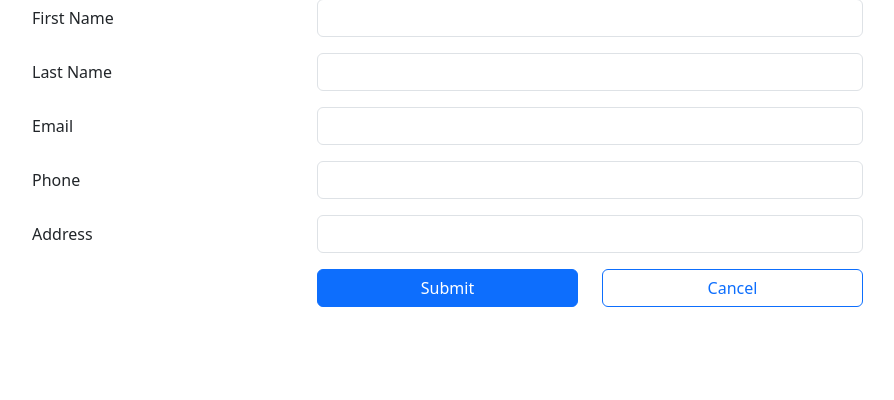
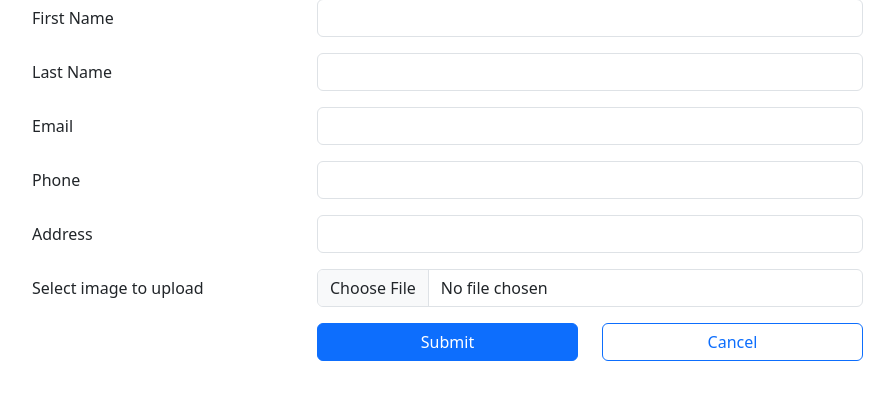
Before and after one commit to AndresElacion/php-crud, a PHP site: page /create.php in a window 1280 px wide. Shown: the part 95-495 px from the top of the page, without its empty margins (50-944 px from the left). Run offline with PHP 8.4, Linux system fonts and the light colour scheme.

Commit message:
added image upload

```diff
--- a/create.php
+++ b/create.php
@@ -14,6 +14,7 @@
     $email = "";
     $phone = "";
     $address = "";
+    $profile_image = "";
 
     $errorMessage = "";
     $successMessage = "";
@@ -25,8 +26,37 @@
         $phone = htmlspecialchars(trim($_POST["phone"]));
         $address = htmlspecialchars(trim($_POST["address"]));
 
+        // Debugging: Check if profile_image is set in $_FILES
+        if (isset($_FILES['profile_image']) && $_FILES['profile_image']['error'] === UPLOAD_ERR_OK) {
+            // Directory where the uploaded image will be saved
+            $target_dir = "uploads/";
+            $target_file = $target_dir . basename($_FILES['profile_image']['name']);
+            $imageFileType = strtolower(pathinfo($target_file, PATHINFO_EXTENSION));
 
-            if (empty($first_name) || empty($last_name) || empty($email) || empty($phone) || empty($address)) {
+            // Check if the image is a valid type
+            $check = getimagesize($_FILES['profile_image']['tmp_name']);
+            if ($check === false) {
+                $errorMessage = "File is not an image.";
+            } elseif ($_FILES['profile_image']['size'] > 2000000) { // Check file size (2MB limit)
+                $errorMessage = "Sorry, your file is too large.";
+            } elseif (!in_array($imageFileType, ['jpg', 'jpeg', 'png'])) { // Allow only certain formats
+                $errorMessage = "Sorry, only JPG, JPEG, and PNG files are allowed.";
+            } elseif (file_exists($target_file)) { // Check if file already exists
+                $errorMessage = "Sorry, file already exists.";
+            } else {
+                // Move the uploaded file to the target directory
+                if (move_uploaded_file($_FILES['profile_image']['tmp_name'], $target_file)) {
+                    $profile_image = $target_file; // Set the path to the profile_image variable
+                } else {
+                    $errorMessage = "Sorry, there was an error uploading your file.";
+                }
+            }
+        } else {
+            $errorMessage = "Image upload failed. Please select a valid image file.";
+        }
+
+        // Check if all fields are populated
+        if (empty($first_name) || empty($last_name) || empty($email) || empty($phone) || empty($address) || empty($profile_image)) {
             $errorMessage = "All fields are required.";
         } elseif (!filter_var($first_name, FILTER_SANITIZE_SPECIAL_CHARS)) {
             $errorMessage = "Invalid text format.";
@@ -39,11 +69,10 @@
         } elseif (!filter_var($address, FILTER_SANITIZE_SPECIAL_CHARS)) {
             $errorMessage = "Invalid text format.";
         } else {
-
             try {
                 // Add new user to the database
-                $sql = "INSERT INTO users (first_name, last_name, email, phone, address) " .
-                        "VALUES ('$first_name', '$last_name', '$email', '$phone', '$address')";
+                $sql = "INSERT INTO users (first_name, last_name, email, phone, address, profile_image) " .
+                        "VALUES ('$first_name', '$last_name', '$email', '$phone', '$address', '$profile_image')";
                 $result = $conn->query($sql);
 
                 if (!$result) {
@@ -56,6 +85,7 @@
                 $email = "";
                 $phone = "";
                 $address = "";
+                $profile_image = "";
 
                 $successMessage = "User added successfully";
 
@@ -72,6 +102,8 @@
         }
     }
 ?>
+
+
 
 <!DOCTYPE html>
 <html lang="en">
@@ -95,7 +127,7 @@
                 ";
             }
         ?>
-        <form action="<?php htmlspecialchars($_SERVER["PHP_SELF"]) ?>" method="POST">
+        <form action="<?php echo htmlspecialchars($_SERVER["PHP_SELF"]); ?>" method="POST" enctype="multipart/form-data">
             <div class="row mb-3">
                 <label for="first_name" class="col-sm-3 col-form-label">First Name</label>
                 <div class="col-sm-6">
@@ -131,6 +163,13 @@
                 </div>
             </div>
 
+            <div class="row mb-3">
+                <label for="profile_image" class="col-sm-3 col-form-label">Select image to upload</label>
+                <div class="col-sm-6">
+                    <input type="file" class="form-control" name="profile_image">
+                </div>
+            </div>
+
             <?php
                if (!empty($successMessage)) {
                 echo "
--- a/index.php
+++ b/index.php
@@ -34,6 +34,7 @@
         <thead>
             <tr>
                 <th>ID</th>
+                <th>Profile Image</th>
                 <th>First Name</th>
                 <th>Last Name</th>
                 <th>Email</th>
@@ -64,9 +65,11 @@
 
                 // read data of each row
                 while($row = $result->fetch_assoc()) {
+                    $imagePath = htmlspecialchars($row['profile_image']); // Sanitize the output
                     echo "
                         <tr>
                             <td>$row[id]</td>
+                            <td><img src='$imagePath' alt='Profile Image' style='width: 100px; height: 100px; object-fit: cover;'></td>
                             <td>$row[first_name]</td>
                             <td>$row[last_name]</td>
                             <td>$row[email]</td>
```
Lines whose indentation alone changed are shown as unchanged.
